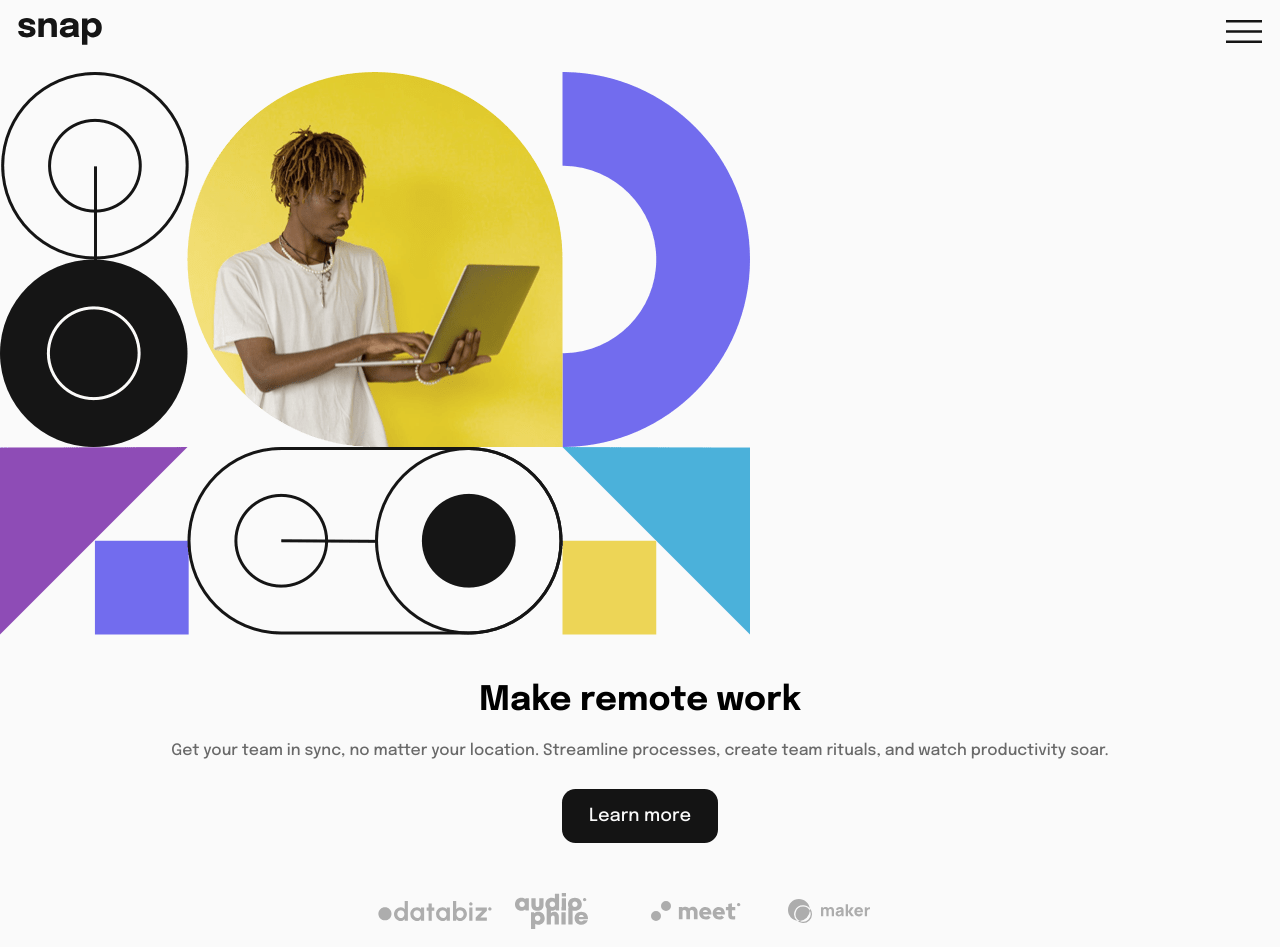
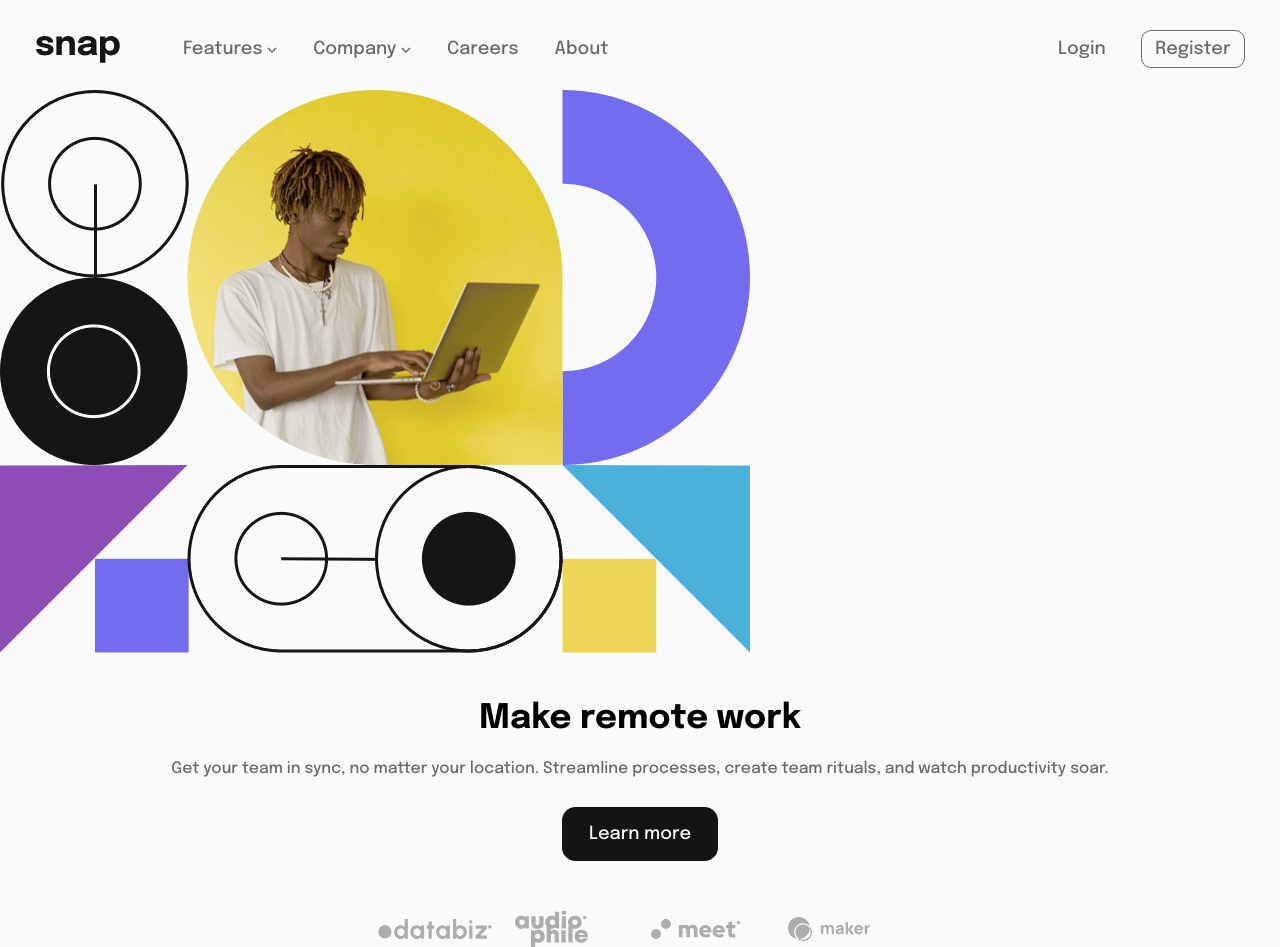
Before and after one commit to antonio-lopez/fm-intro-section-dropdown-nav, a website: page index.html in a window 1280 px wide. Drawn offline with Linux system fonts and the light colour scheme.

Commit message:
desktop navbar

```diff
--- a/index.html
+++ b/index.html
@@ -20,11 +20,13 @@
   </head>
   <body class="bg-almostWhite">
     <!-- navbar mobile -->
-    <nav class="mx-auto flex items-center justify-between px-4 pt-4 pb-6">
-      <img src="/images/logo.svg" alt="logo" />
+    <nav
+      class="mx-auto flex max-w-screen-2xl items-center justify-between px-4 pt-4 pb-6 lg:px-8 lg:pt-8"
+    >
+      <img class="lg:pr-14" src="/images/logo.svg" alt="logo" />
       <img
         id="hamburger-open"
-        class="h-5 w-8"
+        class="h-5 w-8 lg:hidden"
         src="/images/icon-menu.svg"
         alt="menu icon"
       />
@@ -119,6 +121,43 @@
           </li>
         </ul>
       </div>
+
+      <!-- desktop menu -->
+      <div class="hidden w-full justify-between text-mediumGray lg:flex">
+        <!-- menu -->
+        <div>
+          <ul class="flex space-x-8">
+            <li>
+              <a class="flex" href=""
+                >Features
+                <div class="flex items-center pl-1">
+                  <img
+                    src="/images/icon-arrow-down.svg"
+                    alt="arrow down icon"
+                  /></div
+              ></a>
+            </li>
+            <li>
+              <a class="flex" href=""
+                >Company
+                <div class="flex items-center pl-1">
+                  <img
+                    src="/images/icon-arrow-down.svg"
+                    alt="arrow down icon"
+                  /></div
+              ></a>
+            </li>
+            <li><a href="">Careers</a></li>
+            <li><a href="">About</a></li>
+          </ul>
+        </div>
+        <div class="space-x-3">
+          <a class="py-2 px-4 text-center" href="">Login</a>
+          <a class="rounded-lg py-2 px-3 text-center outline outline-1" href=""
+            >Register</a
+          >
+        </div>
+      </div>
     </nav>
 
     <!-- Main -->
```
Also changed, not shown: css/main.css.
